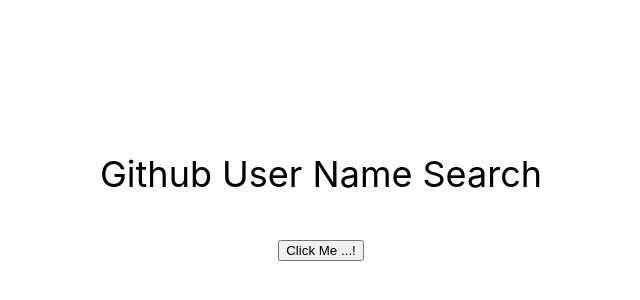
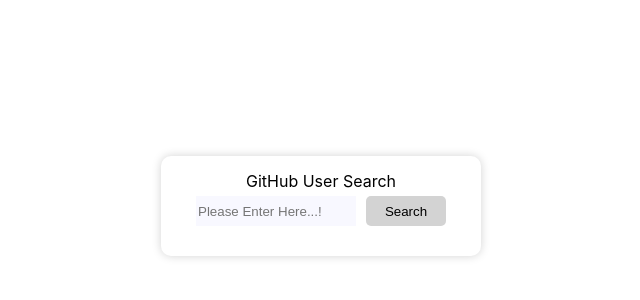
Before and after one commit to yagnikvadi2003/Github-search, a React (Create React App) app: page / in a window 1280 px wide. Shown: the part 194-494 px from the top of the page, without its empty margins (319-959 px from the left). Built offline with nearby package versions, Linux system fonts and the light colour scheme.

Commit message:
resuable input component and add github user search component

```diff
--- /dev/null
+++ b/src/components/UserSearch.tsx
@@ -0,0 +1,36 @@
+import React from 'react';
+
+import Input from '../container/common/Input';
+import Button from '../container/common/Button';
+
+const UserSearch: React.FC = (): JSX.Element => {
+  const [targetValue, setTargetValue] = React.useState<String | null>(null);
+
+  /**
+  * Here we restrict all handleClicks to be exclusively on
+  * HTMLButton Elements
+  *
+  * We're using `MouseEvent` as type for the event.
+  * with `HTMLButtonElement` as a type parameter.
+  * It contains properties an event can have
+  * and methods (such as `preventDefault` an others).
+  * be fired on an HTML <button> element.
+  **/
+  const handleClick = (event: React.MouseEvent<HTMLButtonElement>) => {
+    event?.preventDefault();
+    setTargetValue(targetValue);
+    console.log("targetValue: ", targetValue);
+  }
+
+  return (
+    <React.Fragment>
+      <div className="userSearchMain">
+        <div className='userSearchHeading'>GitHub User Search</div>
+        <Input type='search' placeholder='Please Enter Here...!' className='userSearchInput' value={targetValue} onChange={(event)=>setTargetValue(event.target.value)} />
+        <Button text='Search' className='userSearchButton' onClick={(event) =>handleClick(event)} />
+      </div>
+    </React.Fragment>
+  );
+};
+
+export default UserSearch;
--- a/src/container/common/Button.tsx
+++ b/src/container/common/Button.tsx
@@ -1,4 +1,5 @@
 import React from 'react';
+
 import { ButtonProps } from '../../@types/Type';
 
 const Button: React.FC<ButtonProps> = ({ text, className, onClick }): JSX.Element => {
--- /dev/null
+++ b/src/container/common/Input.tsx
@@ -0,0 +1,19 @@
+import React from 'react';
+
+import { SearchProps } from '../../@types/Type';
+
+const Input: React.FC<SearchProps> = ({ type, placeholder, className, value, onChange }): JSX.Element => {
+  return (
+    <input
+        type={type}
+        placeholder={placeholder}
+        className={className}
+        value={value}
+        onChange={onChange}
+        autoComplete="off"
+        id='input'
+    />
+  );
+};
+
+export default Input;
--- a/src/router/Root.tsx
+++ b/src/router/Root.tsx
@@ -1,28 +1,13 @@
 import React from 'react';
-import Button from '../container/common/Button';
+
+import UserSearch from '../components/UserSearch';
 
 const Root: React.FC = (): JSX.Element => {
-
-  /**
-  * Here we restrict all handleClicks to be exclusively on
-  * HTMLButton Elements
-  *
-  * We're using `MouseEvent` as type for the event.
-  * with `HTMLButtonElement` as a type parameter.
-  * It contains properties an event can have
-  * and methods (such as `preventDefault` an others).
-  * be fired on an HTML <button> element.
-  **/
-  const handleClick = (event: React.MouseEvent<HTMLButtonElement>): void => {
-    event?.preventDefault();
-    console.log("HELLO I AM HERE", event);
-  }
-
   return (
     <React.Fragment>
-      <div>Github User Name Search</div>
-      <br />
-      <Button text='Click Me ...!' onClick={handleClick}/>
+      <div id='main'>
+        <UserSearch />
+      </div>
     </React.Fragment>
   );
 };
--- a/src/styles/App.css
+++ b/src/styles/App.css
@@ -1,42 +1,81 @@
+/**
+*
+* Default styles
+*
+**/
 .App {
   min-height: 100vh;
   display: flex;
   flex-direction: column;
   align-items: center;
   justify-content: center;
+  font-size: calc(8px + 1vmin) !important;
 }
 
-/* Extra small devices (phones, 600px and down) */
-@media only screen and (max-width: 600px) {
-  .App {
-    font-size: calc(9px + 1vmin) !important;
-  }
+input {
+  border: none;
+  outline: none;
+}
+input:focus, textarea:focus, select:focus{
+  border: none;
+  outline: none;
 }
 
-/* Small devices (portrait tablets and large phones, 600px and up) */
-@media only screen and (min-width: 600px) {
-  .App {
-    font-size: calc(9px + 1.5vmin) !important;
-  }
+button {
+  border: none;
+  outline: none;
+}
+button:focus {
+  border: none;
+  outline: none;
 }
 
-/* Medium devices (landscape tablets, 768px and up) */
-@media only screen and (min-width: 768px) {
-  .App {
-    font-size: calc(10px + 2vmin) !important;
-  }
+/**
+*
+* Custom Component styles
+*
+**/
+input#input[type="search"]::-webkit-search-cancel-button {
+  -webkit-appearance: none;
+  appearance: none;
+  cursor: pointer;
 }
 
-/* Large devices (laptops/desktops, 992px and up) */
-@media only screen and (min-width: 992px) {
-  .App {
-    font-size: calc(11px + 2.5vmin) !important;
-  }
+/**
+*
+* Root component styles
+*
+**/
+#main {
+  border-radius: 10px;
+  box-shadow: 0 0 10px lightgray;
+  width: clamp(25%, 10px, 50%);
+  height: 100px;
+  text-align: center;
 }
 
-/* Extra large devices (large laptops and desktops, 1200px and up) */
-@media only screen and (min-width: 1200px) {
-  .App {
-    font-size: calc(12px + 3vmin) !important;
-  }
+/**
+*
+* User Search component styles
+*
+**/
+.userSearchMain {
+  height: 80%;
+  padding: 10px 0;
 }
+.userSearchHeading {
+  padding: 5px 0;
+}
+.userSearchInput{
+  width: clamp(50%, 100px, 100%);
+  height: 30px;
+  background-color: ghostwhite;
+  margin: 0 5px;
+}
+.userSearchButton {
+  width: clamp(25%, 50px, 50%);
+  height: 30px;
+  border-radius: 5px;
+  background-color: lightgray;
+  margin: 0 5px;
+}
```
Also changed, not shown: src/@types/Type.ts (+9 -1 lines), src/components/Github.tsx (deleted, +0 -9 lines).
